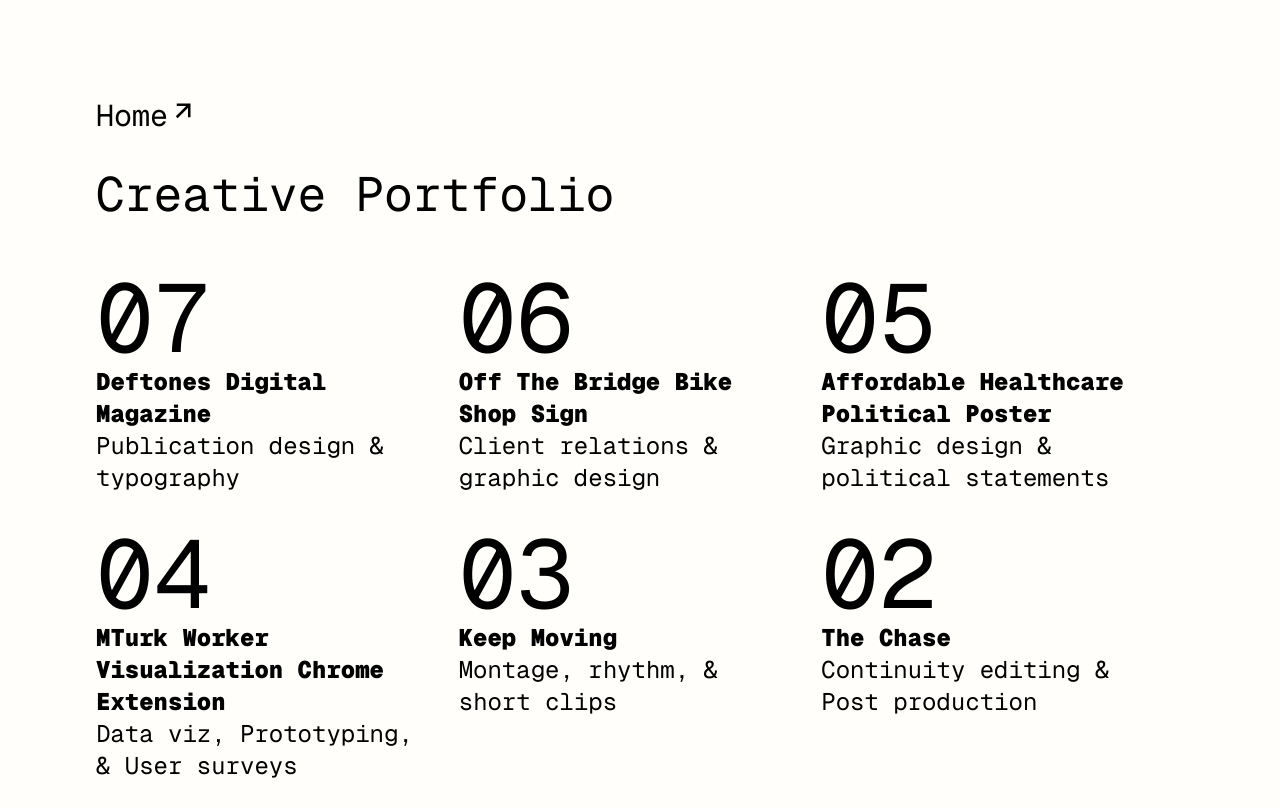
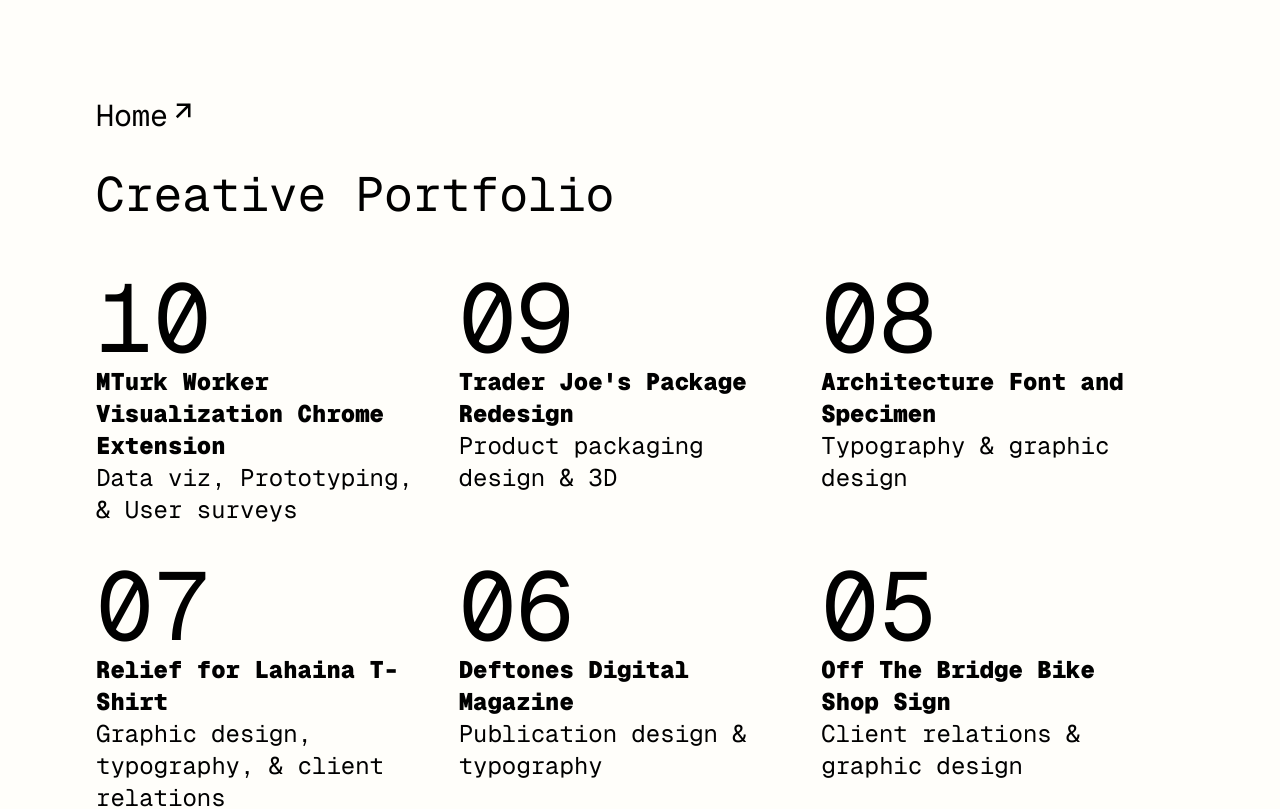
Before and after one commit to jealouscase/hosterweis, a Next.js app: page /create in a window 1280 px wide. Shown: the top 809 px of the page. Built offline with nearby package versions, Linux system fonts and the light colour scheme.

Commit message:
update portfolio

```diff
--- a/app/create/page.js
+++ b/app/create/page.js
@@ -14,12 +14,47 @@
         //     "imgLinks": [""]
         // },
         {
+            "title": "MTurk Worker Visualization Chrome Extension",
+            "concepts": "Data viz, Prototyping, & User surveys",
+            "statement": "I explored the experiences of workers on platforms like Amazon Mechanical Turk (MTurk) and Prolific, aiming to shed light on their challenges and aspirations. Through the development of a Google Chrome extension, I sought to facilitate communication and collaboration among these workers, fostering a sense of solidarity in a digital landscape often marked by isolation. By conducting surveys and interviews, I delved into the lived realities of these workers, navigating a journey of discovery and iteration. As I engaged with the MTurk and Prolific communities, I strived to amplify their voices and empower them through collective action and transparency, envisioning a future where digital labor is recognized and valued.",
+            "dateCompleted": "120723",
+            "tools": ["Chrome Extension", "Prolific", "Presentation"],
+            "imgLinks": ["https://firebasestorage.googleapis.com/v0/b/hosterweis.appspot.com/o/ab45ff1e78abc4c0f5dde3b63adfe4e2.png?alt=media&token=e5c230a2-d458-4c24-ace2-60336a8f1b86"]
+        },
+        {
+            "title": "Trader Joe's Package Redesign",
+            "concepts": "Product packaging design & 3D",
+            "statement": "I undertook the challenge of redesigning the packaging for Trader Joe's microwave rice. With a focus on enhancing both the visual appeal and functionality of the packaging, I opted for a clean and minimalist design that aligns with Trader Joe's brand ethos. Leveraging Adobe Dimension, I meticulously crafted a 3D image of the redesigned packaging, featuring vibrant colors and engaging graphics to capture the attention of shoppers. Additionally, I incorporated user-friendly elements such as easy-to-read cooking instructions and a resealable closure for convenience and freshness. Looking beyond the immediate product, I envisioned how this redesign could extend across Trader Joe's line of microwaveable grains, ensuring a cohesive and recognizable brand identity on the shelves. Through thoughtful consideration of both aesthetics and practicality, I aimed to elevate the overall experience for consumers engaging with Trader Joe's microwave rice.",
+            "dateCompleted": "113023",
+            "tools": ["Adobe Dimension"],
+            "imgLinks": ["https://firebasestorage.googleapis.com/v0/b/hosterweis.appspot.com/o/Screenshot%202023-11-30%20at%2010.06.25%E2%80%AFAM.png?alt=media&token=b7659e5c-963c-448f-90f9-11d15741b472",
+                         "https://firebasestorage.googleapis.com/v0/b/hosterweis.appspot.com/o/Screenshot%202023-11-30%20at%2010.06.52%E2%80%AFAM.png?alt=media&token=fb38a6b9-4dcc-4aa4-9561-699f82404e23"]
+        },
+        {
+            "title": "Architecture Font and Specimen",
+            "concepts": "Typography & graphic design",
+            "statement": "I created a unique custom typeface using a font editor. Inspired by the dynamic interplay between geometric forms and organic shapes, I aimed to craft a typeface that struck a balance between modernity and whimsy. Drawing from various influences such as letters on the street, natural elements, and architecture, I envisioned a typeface that exuded character and versatility. As I embarked on this creative journey, I explored the intricate details of letterforms, experimenting with proportions, curves, and terminals to achieve a harmonious and distinctive aesthetic. Looking ahead, I considered the possibility of utilizing this custom typeface for my final project, recognizing the potential for it to imbue my designs with a unique and personal touch.",
+            "dateCompleted": "112123",
+            "tools": ["Glyphs Mini 2"],
+            "imgLinks": ["https://firebasestorage.googleapis.com/v0/b/hosterweis.appspot.com/o/Henry_Osterweis_Font_Specimen.png?alt=media&token=72034837-2eae-4c7e-9df1-aac9a74c4a61"]
+        },
+        {
+            "title": "Relief for Lahaina T-Shirt",
+            "concepts": "Graphic design, typography, & client relations",
+            "statement": "I designed a T-shirt aimed at aiding the victims of the forest fires in Lahaina, Hawaii, in August. Collaborating with Crunch, a company dedicated to providing relief, and Mendocino Farms, the caterers for the fundraising event, I aimed to create a design that not only raises awareness but also encourages support through donations and sales. Mindful of the practical considerations outlined by our creative director, Jason Engdahl, I crafted a design that resonates with the target audience, ensuring it's visually appealing and likely to be worn beyond the event. While limited to three colors, I sought to convey a message of solidarity and hope, paying tribute to the resilience of those affected by the fires. By leveraging design as a tool for advocacy and support, I hope to make a meaningful impact in assisting the community of Lahaina during this challenging time.",
+            "dateCompleted": "110423",
+            "tools": ["Illustrator", "Photoshop"],
+            "imgLinks": ["https://firebasestorage.googleapis.com/v0/b/hosterweis.appspot.com/o/lahaina_shirt_final.png?alt=media&token=ebb15583-6411-4d38-9557-e734d7a2e01a"]
+        },
+        {
             "title": "Deftones Digital Magazine",
             "concepts": "Publication design & typography",
-            "statement": "For my latest project, I delved into the realm of music publication design, crafting a magazine cover and two double spread layouts centered around the band Deftones. Channeling my passion for both graphic design and music, I meticulously curated each element, from headlines to body text, aiming to capture the essence of the band's aesthetic while adhering to the principles of strong layout design. Drawing inspiration from renowned music publications like Rolling Stone and Decibel, I sought to infuse my designs with a balance of visual intrigue and informative content, employing a consistent grid structure to ensure cohesion across all spreads. By immersing myself in the nuances of magazine layout and typography, I aimed to create an immersive reading experience that pays homage to the band's legacy and resonates with music enthusiasts.",
+            "statement": "I delved into the realm of music publication design, crafting a magazine cover and two double spread layouts centered around the band Deftones. Channeling my passion for both graphic design and music, I meticulously curated each element, from headlines to body text, aiming to capture the essence of the band's aesthetic while adhering to the principles of strong layout design. Drawing inspiration from renowned music publications like Rolling Stone and Decibel, I sought to infuse my designs with a balance of visual intrigue and informative content, employing a consistent grid structure to ensure cohesion across all spreads. By immersing myself in the nuances of magazine layout and typography, I aimed to create an immersive reading experience that pays homage to the band's legacy and resonates with music enthusiasts.",
             "dateCompleted": "103123",
-            "tools": ["Illustrator", "InDesign", "Photoshop"],
-            "imgLinks": [""]
+            "tools": ["InDesign", "Photoshop"],
+            "imgLinks": ["https://firebasestorage.googleapis.com/v0/b/hosterweis.appspot.com/o/rolling-stone-mag-final-1.png?alt=media&token=5cf2325b-2c86-4063-a0c4-9e25630f2c35",
+                         "https://firebasestorage.googleapis.com/v0/b/hosterweis.appspot.com/o/rolling-stone-mag-final-2.png?alt=media&token=33dbae50-3faf-44d5-832f-706ef07a1705",
+                         "https://firebasestorage.googleapis.com/v0/b/hosterweis.appspot.com/o/rolling-stone-mag-final-4.png?alt=media&token=31e2f215-0948-44a0-ac5d-98f1ef8bb12c"]
         },
         {
             "title": "Off The Bridge Bike Shop Sign",
@@ -27,23 +62,16 @@
             "statement": `In developing the signage for Off the Bridge bike shop in Chinatown, Manhattan, I took inspiration from the neighborhood's eclectic visual landscape and Qian's vision for the store. By critiquing and analyzing two relevant examples and exploring Qian's references, "1984" and "Idiocracy," I gained valuable insights. Working closely with the client, I crafted a scale mock-up that goes beyond traditional signage, incorporating elements like window grates and sidewalk installations. My design aims to enhance visibility and capture the essence of the neighborhood while also providing auxiliary assets such as a logo and website. Ultimately, my goal is to create a standout presence for Off the Bridge on Canal Street, appealing to both locals and passersby.`,
             "dateCompleted": "100323",
             "tools": ["Sketching", "Adobe Illustrator"],
-            "imgLinks": [""]
+            "imgLinks": ["https://firebasestorage.googleapis.com/v0/b/hosterweis.appspot.com/o/off_the_bridge_0.png?alt=media&token=bf377c77-f10b-4d34-afc8-6d1aa1fd782d",
+                         "https://firebasestorage.googleapis.com/v0/b/hosterweis.appspot.com/o/off_the_bridge_1.png?alt=media&token=b95a6e59-2887-4e02-8be4-812e982edd86"]
         },
         {
             "title": "Affordable Healthcare Political Poster",
             "concepts": "Graphic design & political statements",
-            "statement": "For my inaugural political poster project, I chose to advocate for affordable healthcare for all in New York City. Through meticulous research and exploration of other designers' approaches to this issue, I discovered the potent symbolism associated with a raised fist, signifying power and unity, and a vaccine, symbolizing healthcare access and protection. My poster features a striking image of a fist reaching for a vaccine, encapsulating the urgency and importance of equitable healthcare. I deliberately avoided clichés and opted for a bold yet straightforward design, aiming to resonate with viewers and ignite conversations about this pressing social issue.",
+            "statement": "I chose to advocate for affordable healthcare for all in New York City. Through meticulous research and exploration of other designers' approaches to this issue, I discovered the potent symbolism associated with a raised fist, signifying power and unity, and a vaccine, symbolizing healthcare access and protection. My poster features a striking image of a fist reaching for a vaccine, encapsulating the urgency and importance of equitable healthcare. I deliberately avoided clichés and opted for a bold yet straightforward design, aiming to resonate with viewers and ignite conversations about this pressing social issue.",
             "dateCompleted": "091923",
             "tools": ["Photography", "Adobe Illustrator"],
-            "imgLinks": [""]
-        },
-        {
-            "title": "MTurk Worker Visualization Chrome Extension",
-            "concepts": "Data viz, Prototyping, & User surveys",
-            "statement": "In my project, I explored the experiences of workers on platforms like Amazon Mechanical Turk (MTurk) and Prolific, aiming to shed light on their challenges and aspirations. Through the development of a Google Chrome extension, I sought to facilitate communication and collaboration among these workers, fostering a sense of solidarity in a digital landscape often marked by isolation. By conducting surveys and interviews, I delved into the lived realities of these workers, navigating a journey of discovery and iteration. As I engaged with the MTurk and Prolific communities, I strived to amplify their voices and empower them through collective action and transparency, envisioning a future where digital labor is recognized and valued.",
-            "dateCompleted": "050923",
-            "tools": ["Chrome Extension", "Prolific", "Presentation"],
-            "imgLinks": [""]
+            "imgLinks": ["https://firebasestorage.googleapis.com/v0/b/hosterweis.appspot.com/o/healthcare_poster.png?alt=media&token=c46b13b9-04fe-4d44-85e9-6bb564e7aa13"]
         },
         {
             "title": "Keep Moving",
@@ -120,12 +148,12 @@
                     <div className="flex gap-14 max-md:flex-col max-sm:gap-4">
                         <img
                             src={selectedProject.imgLinks.length > 0 ? selectedProject.imgLinks[0] : ""}
-                            className="border-4 border-black max-md:h-auto w-[520px] h-auto"
+                            className="border-4 border-black w-[520px] h-max"
                             alt="portfolio image"
                         />
                         <div className="flex flex-col gap-2">
-                            <div className="text-5xl font-extrabold max-sm:text-3xl max-sm:text-wrap -left-7 relative max-md:left-0 text-nowrap">&quot;{selectedProject.title}&quot;</div>
-                            <p className="left-4 text-3xl max-sm:text-2xl">Completed in {months[selectedProject.dateCompleted.substring(1, 2) - 1]} 20{selectedProject.dateCompleted.substring(4, 6)}</p>
+                            <div className="text-5xl font-extrabold max-sm:text-3xl max-sm:text-wrap relative max-md:left-0">&quot;{selectedProject.title}&quot;</div> {/* -left-7  */}
+                            <p className="left-4 text-3xl max-sm:text-2xl">Completed in {months[selectedProject.dateCompleted.substring(0, 2) - 1]} 20{selectedProject.dateCompleted.substring(4, 6)}</p>
                             <div className="text-xl overflow-scroll h-40 max-md:h-full mb-4">{selectedProject.statement}</div>
                             <div className="flex text-xl gap-4 max-sm:text-sm max-sm:flex-wrap">
                                 {selectedProject.tools.map((tool, index) => (
```
